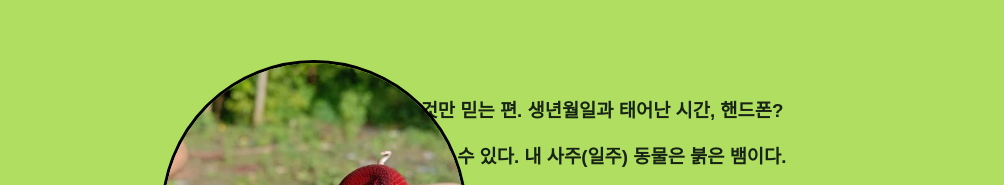
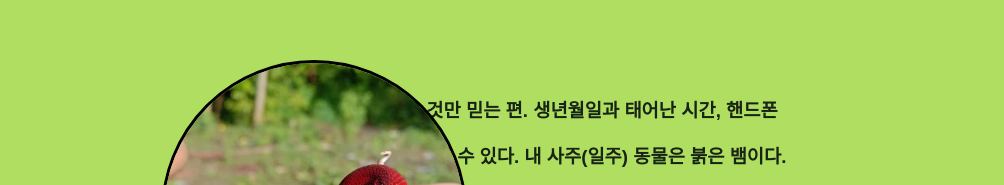
Before and after one commit to peuvxx/iam, a website: page page3.2.html in a window 1280 px wide. Shown: the part 153-338 px from the top of the page, without its empty margins (137-1141 px from the left). Drawn offline with Linux system fonts and the light colour scheme.

Commit message:
자기소개 진짜진짜 마지막

```diff
--- a/page3.2.html
+++ b/page3.2.html
@@ -11,7 +11,7 @@
       <img src="images/red.jpg" alt="Profile Picture" id="profilePic" />
 
       <h3>
-        사주에 관심이 많다. 좋은 것만 믿는 편. 생년월일과 태어난 시간, 핸드폰?
+        사주에 관심이 많다. 좋은 것만 믿는 편. 생년월일과 태어난 시간, 핸드폰
       </h3>
       <h3>
         이 두 개면 집에서도 충분히 볼 수 있다. 내 사주(일주) 동물은 붉은 뱀이다.
```
